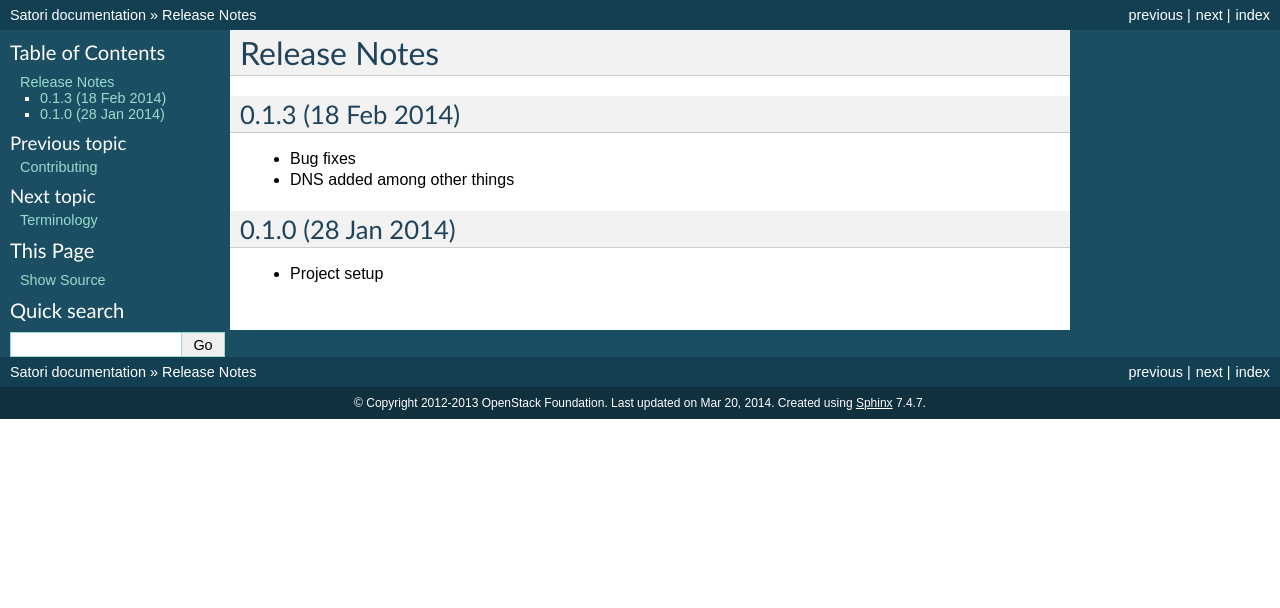
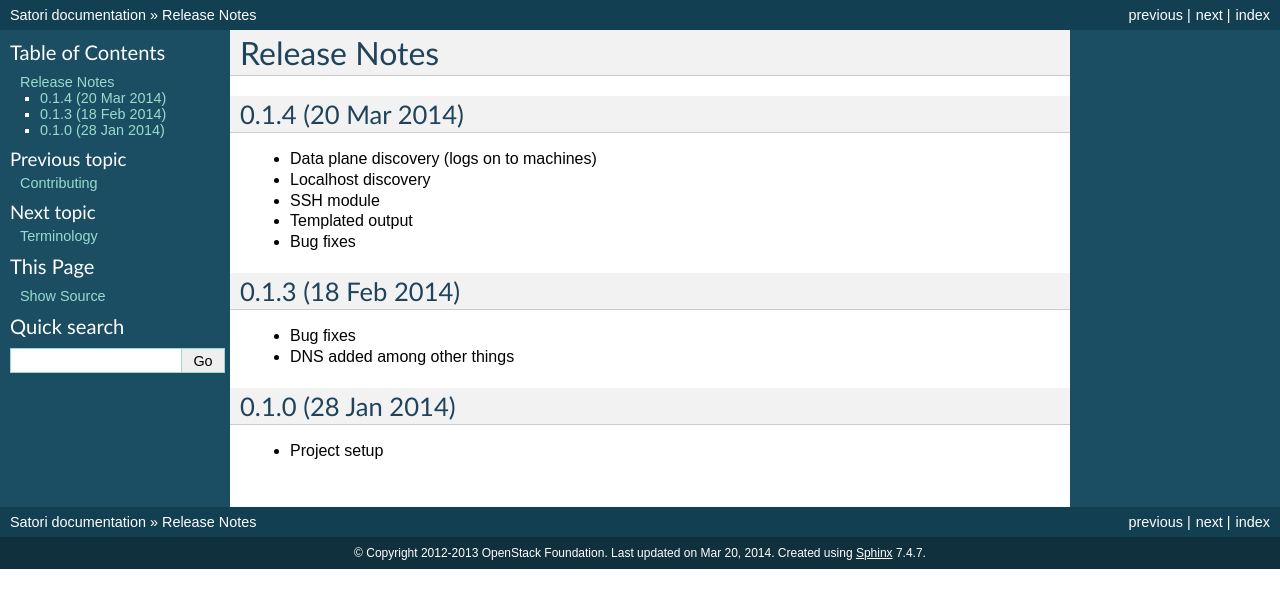
Before and after one commit to stackforge/satori, a Sphinx documentation site: the page built from doc/source/releases.rst, in a window 1280 px wide. Shown: the top 608 px of the page. Built offline with Sphinx 7.4.7, drawn with Linux system fonts in a browser that asks for light colours; formulas are drawn with MathJax 3; pages that are not in the unit, such as notebooks, are missing from menus; the version number could not be read and is left out.

Commit message:
Cleanup for another release
Relax requirements to simplify installation

Bumped version by version until an error appeared.
I did this per dependency, so I did not take into
account any incompatibilities between specific
versions of dependencies.

Change-Id: I59b5d386c674e628924909348a38966b76ae88dc

```diff
--- a/doc/source/releases.rst
+++ b/doc/source/releases.rst
@@ -1,6 +1,16 @@
 =============
 Release Notes
 =============
+
+0.1.4 (20 Mar 2014)
+===================
+
+* Data plane discovery (logs on to machines)
+* Localhost discovery
+* SSH module
+* Templated output
+* Bug fixes
+
 
 0.1.3 (18 Feb 2014)
 ===================
--- a/test-requirements.txt
+++ b/test-requirements.txt
@@ -7,11 +7,11 @@
 
 coverage>=3.6
 discover
-flake8_docstrings>=0.2.0
+flake8_docstrings>=0.2.0      # patched for py33
 fixtures>=0.3.14
 freezegun
 mock>=1.0
-pep257>=0.3.2
+pep257>=0.3.2                 # patched for py33
 sphinx>=1.2.2
 testrepository>=0.0.17
 testtools>=0.9.32
```
Also changed, not shown: README.rst (+9 -0 lines), requirements-py3.txt (+6 -7 lines), requirements.txt (+8 -10 lines), 1 other file.
